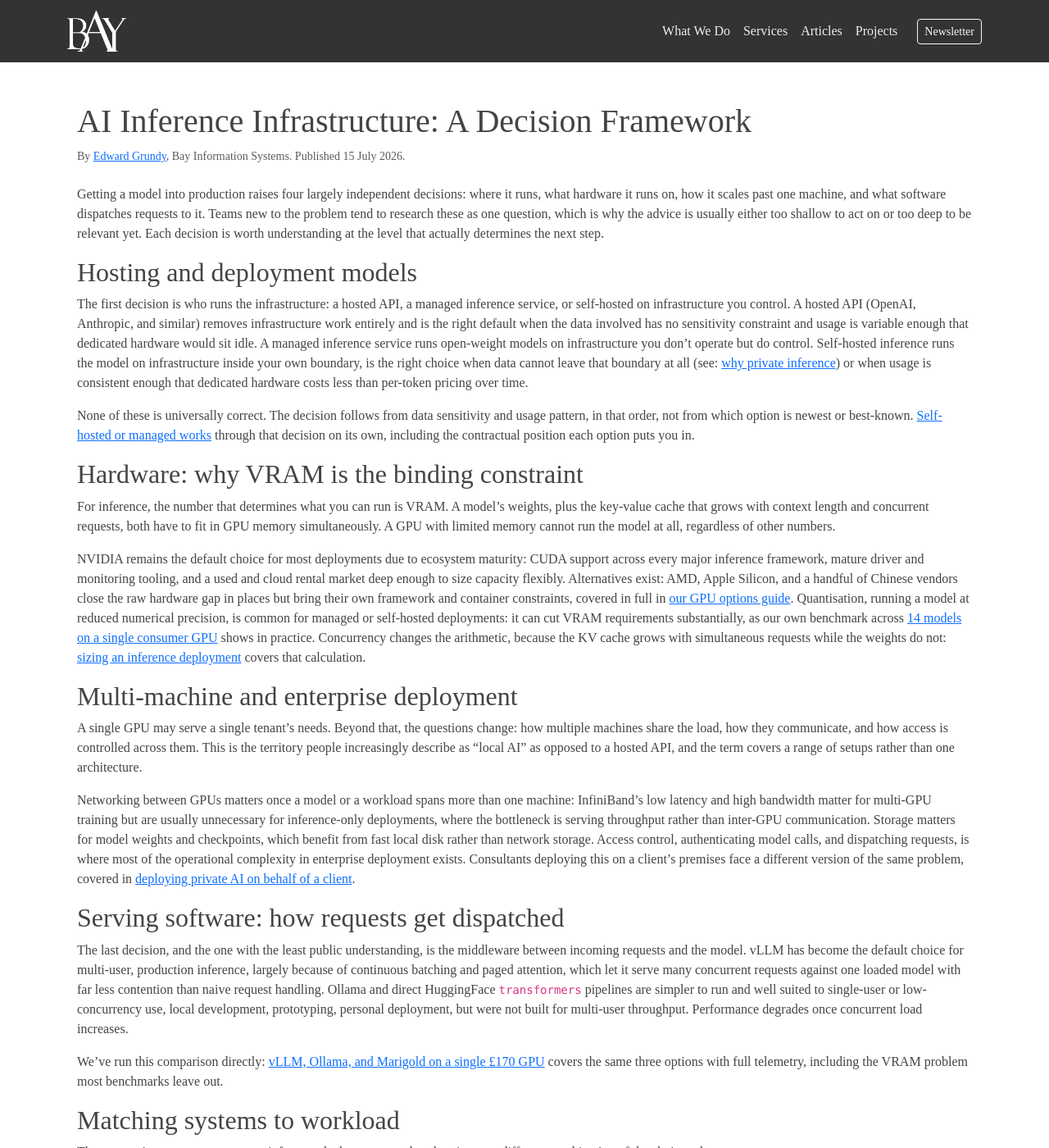
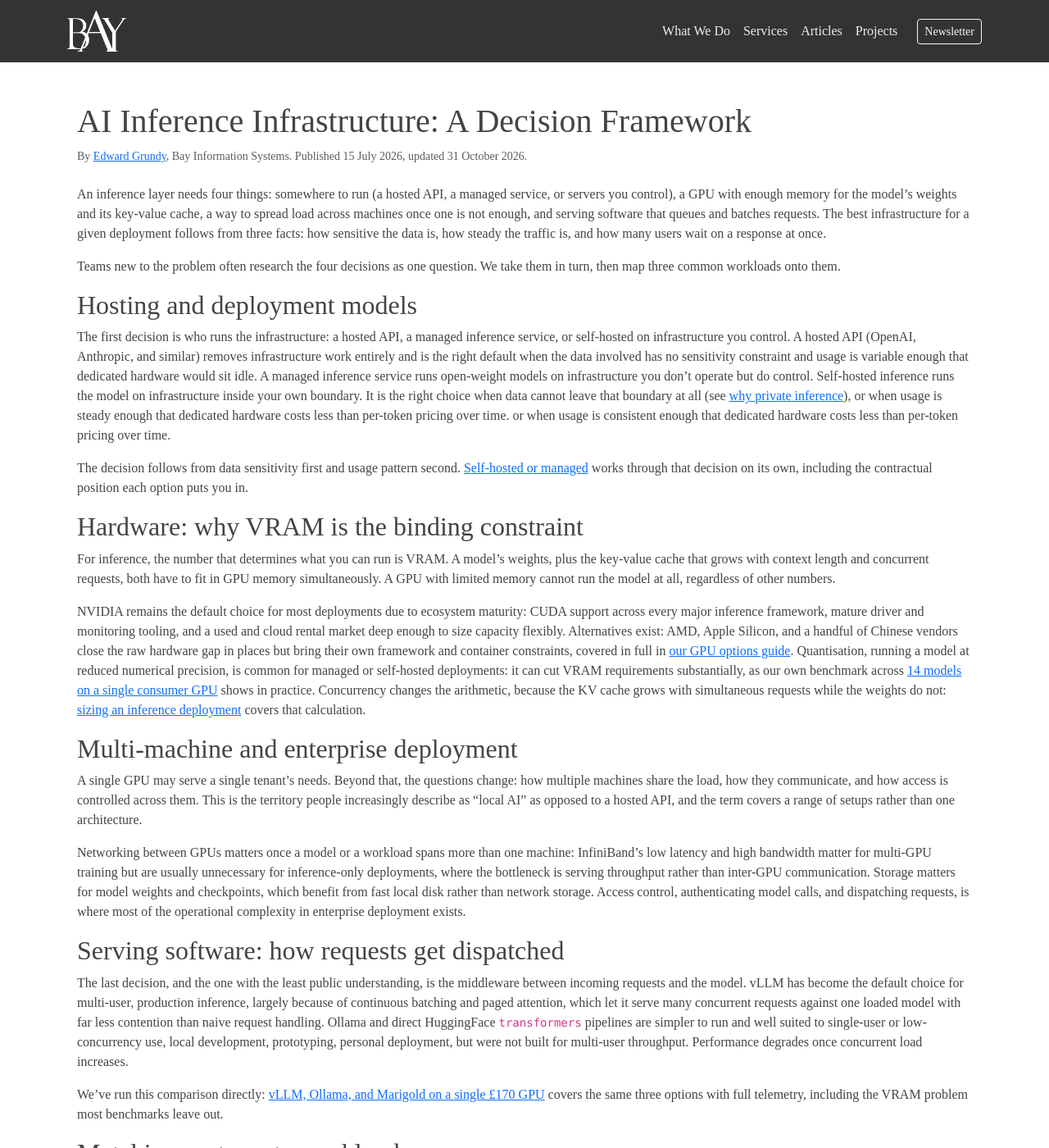
Before and after one commit to bayinfosys/bayinfosys.github.io, a Jekyll site: the page built from _posts/2026-01-01-87-inference-infrastructure.md, in a window 1280 px wide and 1400 px high. Shown: the whole window at 82% size. Built offline with Jekyll 4.4.1, drawn with Linux system fonts in a browser that asks for light colours; some of the changed text lies outside the part shown.

Commit message:
updated 87 for seo feedback

```diff
--- a/_posts/2026-01-01-87-inference-infrastructure.md
+++ b/_posts/2026-01-01-87-inference-infrastructure.md
@@ -1,5 +1,6 @@
 ---
 date: 2026-07-15
+last_modified_at: 2026-10-31
 layout: article
 title: "AI Inference Infrastructure: A Decision Framework"
 seo_title: "AI Inference Infrastructure: Choosing Hosting, GPUs and Serving Software"
@@ -11,29 +12,34 @@ related:
   - 40-private-inference
   - 63-private-inference-stack
   - 78-gpu-market-2026
+  - 95-private-inference-costs
+  - 114-unified-memory-machines-2026
 ---
 
 # AI Inference Infrastructure: A Decision Framework
 
-Getting a model into production raises four largely independent
-decisions: where it runs, what hardware it runs on, how it scales
-past one machine, and what software dispatches requests to it. Teams
-new to the problem tend to research these as one question, which is
-why the advice is usually either too shallow to act on or too deep
-to be relevant yet. Each decision is worth understanding at the level
-that actually determines the next step.
+An inference layer needs four things: somewhere to run (a hosted API, a
+managed service, or servers you control), a GPU with enough memory for
+the model's weights and its key-value cache, a way to spread load across
+machines once one is not enough, and serving software that queues and
+batches requests. The best infrastructure for a given deployment follows
+from three facts: how sensitive the data is, how steady the traffic is,
+and how many users wait on a response at once.
+
+Teams new to the problem often research the four decisions as one
+question. We take them in turn, then map three common workloads onto
+them.
 
 ## Hosting and deployment models
 
 The first decision is who runs the infrastructure: a hosted API, a managed inference service, or self-hosted on infrastructure you control.
 A hosted API (OpenAI, Anthropic, and similar) removes infrastructure work entirely and is the right default when the data involved has no sensitivity constraint and usage is variable enough that dedicated hardware would sit idle.
 A managed inference service runs open-weight models on infrastructure you don't operate but do control.
-Self-hosted inference runs the model on infrastructure inside your own boundary, is the right choice when data cannot leave that boundary at all (see: [why private inference](/library/65-why-private-inference.html))
+Self-hosted inference runs the model on infrastructure inside your own boundary. It is the right choice when data cannot leave that boundary at all (see [why private inference](/library/65-why-private-inference.html)), or when usage is steady enough that dedicated hardware costs less than per-token pricing over time.
 or when usage is consistent enough that dedicated hardware costs less than per-token pricing over time.
 
-None of these is universally correct.
-The decision follows from data sensitivity and usage pattern, in that order, not from which option is newest or best-known.
-[Self-hosted or managed works](/library/65-why-private-inference.html) through that decision on its own, including the contractual position each option puts you in.
+The decision follows from data sensitivity first and usage pattern second.
+[Self-hosted or managed](/library/65-why-private-inference.html) works through that decision on its own, including the contractual position each option puts you in.
 
 ## Hardware: why VRAM is the binding constraint
 
@@ -57,7 +63,6 @@ Networking between GPUs matters once a model or a workload spans more than one m
 InfiniBand's low latency and high bandwidth matter for multi-GPU training but are usually unnecessary for inference-only deployments, where the bottleneck is serving throughput rather than inter-GPU communication.
 Storage matters for model weights and checkpoints, which benefit from fast local disk rather than network storage.
 Access control, authenticating model calls, and dispatching requests, is where most of the operational complexity in enterprise deployment exists.
-Consultants deploying this on a client's premises face a different version of the same problem, covered in [deploying private AI on behalf of a client](/library/112-deploying-private-ai-for-clients.html).
 
 ## Serving software: how requests get dispatched
 
@@ -66,7 +71,7 @@ vLLM has become the default choice for multi-user, production inference, largely
 Ollama and direct HuggingFace `transformers` pipelines are simpler to run and well suited to single-user or low-concurrency use, local development, prototyping, personal deployment, but were not built for multi-user throughput.
 Performance degrades once concurrent load increases.
 
-We've run this comparison directly: [vLLM, Ollama, and Marigold on a single £170 GPU](https://marigold.run/blog/llm-providers.html) covers the same three options with full telemetry, including the VRAM problem most benchmarks leave out.
+We've run this comparison directly: [vLLM, Ollama, and Marigold on a single &pound;170 GPU](https://marigold.run/blog/llm-providers.html) covers the same three options with full telemetry, including the VRAM problem most benchmarks leave out.
 
 ## Matching systems to workload
 
```
